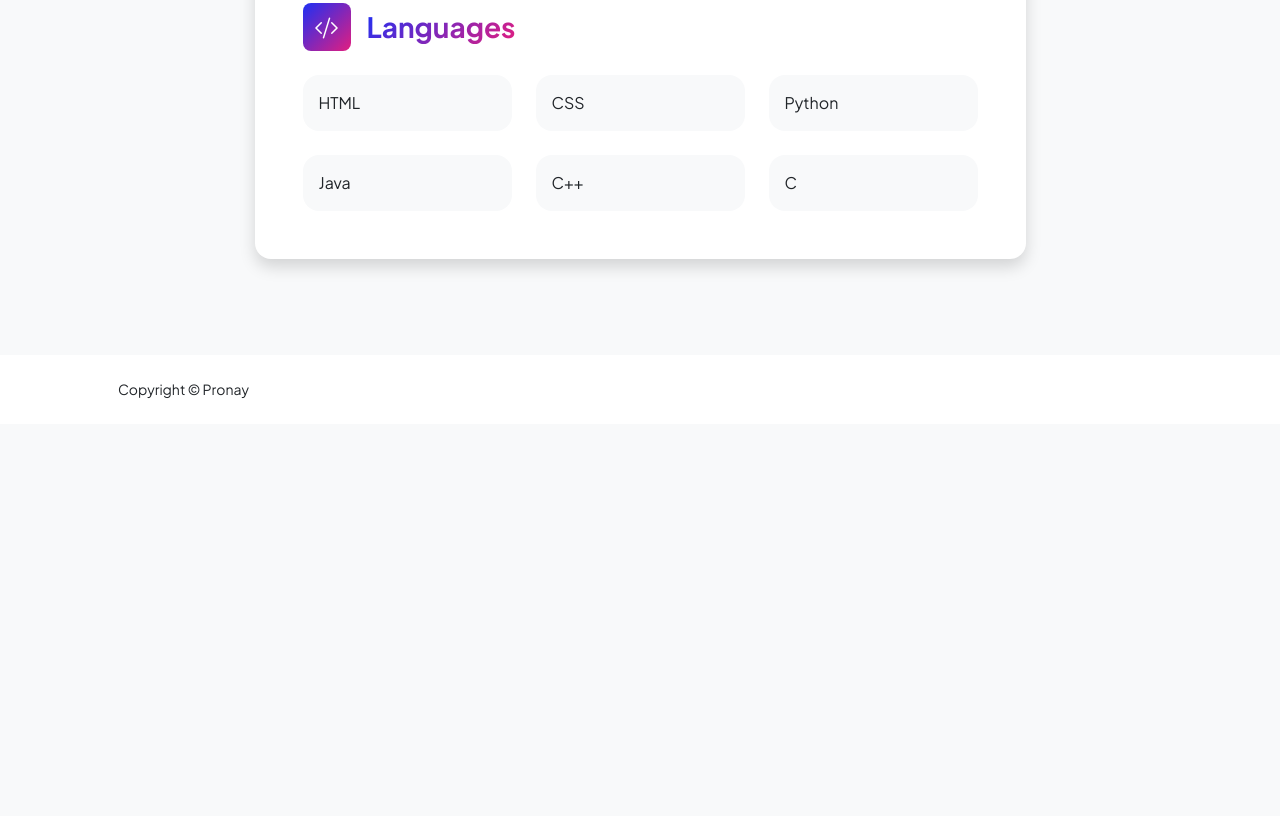
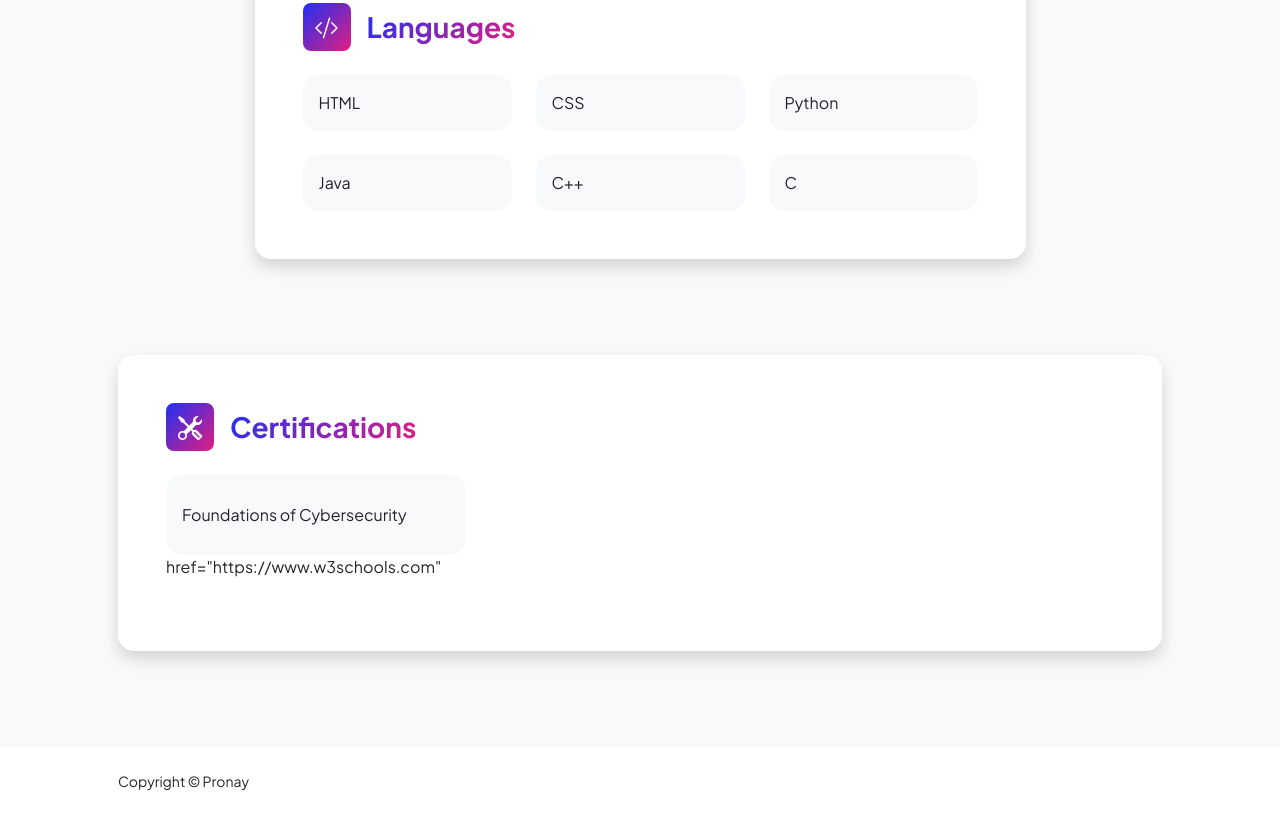
Before and after one commit to pronaymazumder/portfolio, a plain HTML site: page resume.html in a window 1280 px wide. Shown: the part 2857-3673 px from the top of the page. Before the commit the page ends 3281 px from the top, so only its background shows below. Drawn offline with nearby package versions, Linux system fonts and the light colour scheme.

Commit message:
Update resume.html

```diff
--- a/resume.html
+++ b/resume.html
@@ -228,6 +228,29 @@
                             </div>
                         </section>
                     </div>
+
+                    <!-- Divider-->
+                        <div class="pb-5"></div>
+                        <!-- Certification Section-->
+                        <section>
+                            <!-- Certification Card-->
+                            <div class="card shadow border-0 rounded-4 mb-5">
+                                <div class="card-body p-5">
+                                    <!-- Certification list-->
+                                    <div class="mb-5">
+                                        <div class="d-flex align-items-center mb-4">
+                                            <div class="feature bg-primary bg-gradient-primary-to-secondary text-white rounded-3 me-3"><i class="bi bi-tools"></i></div>
+                                            <h3 class="fw-bolder mb-0"><span class="text-gradient d-inline">Certifications</span></h3>
+                                        </div>
+                                        <div class="row row-cols-1 row-cols-md-3 mb-4">
+                                            <div class="col mb-4 mb-md-0"><div class="d-flex align-items-center bg-light rounded-4 p-3 h-100">Foundations of Cybersecurity</div>href="https://www.w3schools.com"</div>
+                                        </div>
+                                    </div>
+
+                                </div>
+                            </div>
+                        </section>
+                    </div>
                 </div>
             </div>
         </main>
```
